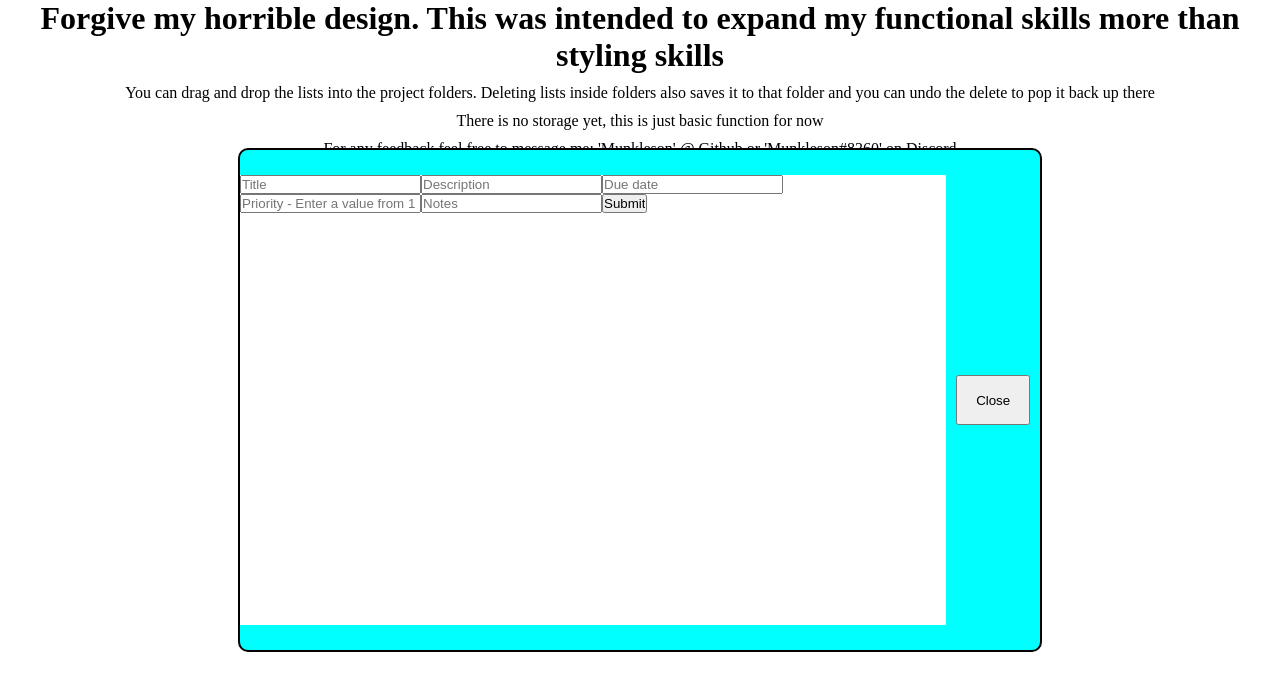
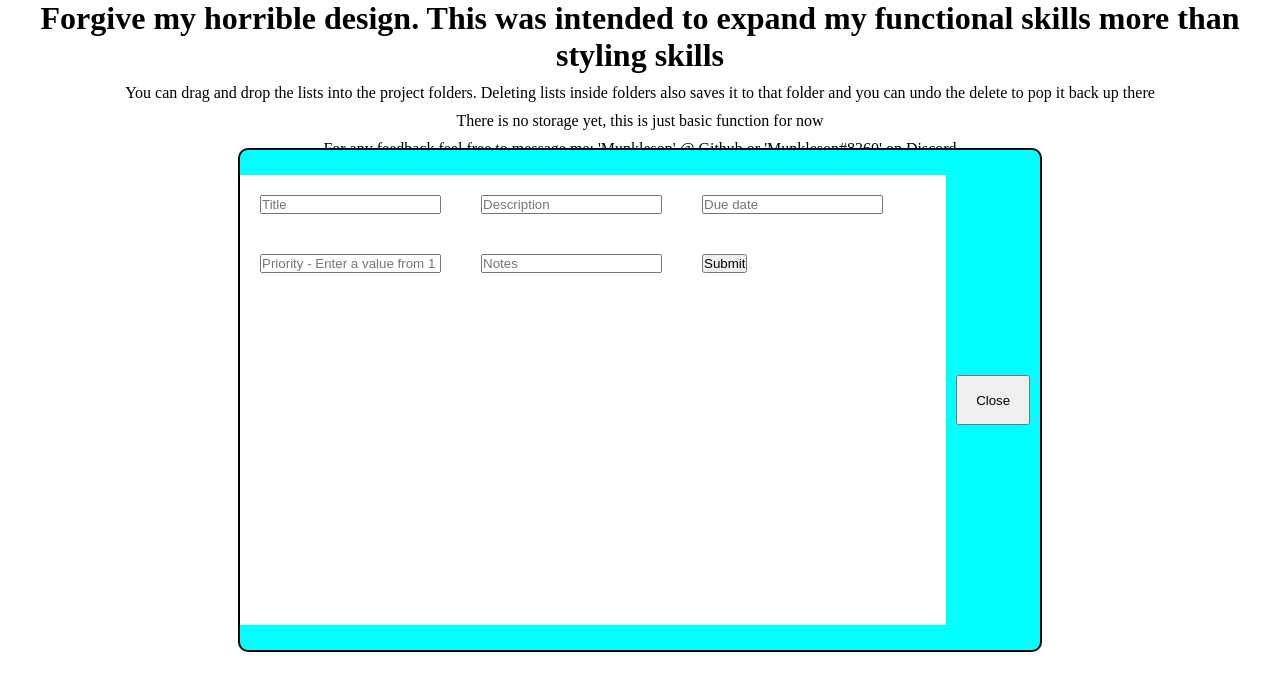
Before and after one commit to Munkleson/TOP-todo-list, a website built with webpack: page src/index.html in a window 1280 px wide. Both pictures are taken after a click on the button "New list". Built offline with nearby package versions, Linux system fonts and the light colour scheme.

Commit message:
Added some styling to make it easier on the eyes. Due date now also uses flatpickr

```diff
--- a/package.json
+++ b/package.json
@@ -13,6 +13,7 @@
   "license": "ISC",
   "dependencies": {
     "css-loader": "^7.1.2",
+    "flatpickr": "^4.6.13",
     "html-webpack-plugin": "^5.6.0",
     "style-loader": "^4.0.0",
     "webpack": "^5.93.0",
--- a/src/domFunctions.js
+++ b/src/domFunctions.js
@@ -1,3 +1,5 @@
+import flatpickr from 'flatpickr';
+import 'flatpickr/dist/flatpickr.min.css';
 import { listArray, projectArray } from "./constructors";
 import { newListCard } from "./listDisplay";
 import { currentFolder, folderActive, newProjectFolder } from "./projectDisplay";
@@ -29,6 +31,11 @@ const newListForm = () => {
     listDueDateInput.maxLength = '20';
     listDueDateInput.name = "due_date";
     listFormDiv.append(listDueDateInput);
+
+    flatpickr(listDueDateInput, {
+        dateFormat: "Y-m-d",
+        minDate: "today",
+    });
 
     const listPriorityInput = document.createElement('input');
     listPriorityInput.placeholder = 'Priority - Enter a value from 1 to 10';
--- a/src/index.js
+++ b/src/index.js
@@ -90,3 +90,5 @@ newProjectButton.addEventListener('click', () => {
         }
     }
 })
+
+// export { flatpickr };
--- a/src/styles.css
+++ b/src/styles.css
@@ -40,6 +40,14 @@ h1 {
 
 p {
     margin-bottom: 10px;
+}
+
+.listFormContainer input {
+    margin: 20px;
+}
+
+.projectFormContainer input {
+    margin: 20px;
 }
 
 .navButtons {
```
Also changed, not shown: dist/bundle.js, 1 other file.
